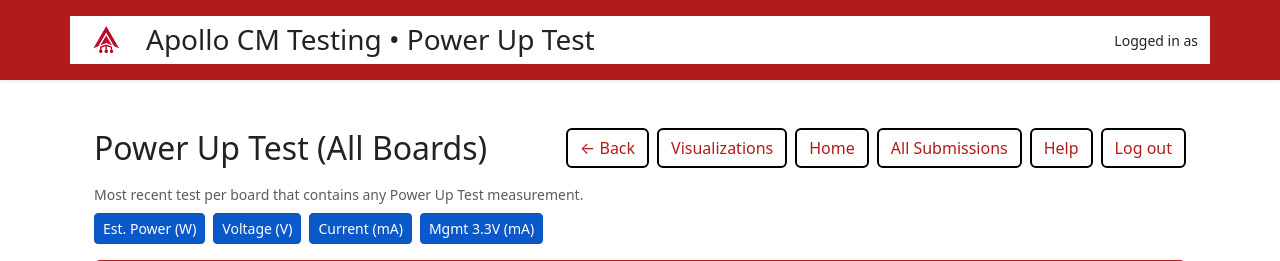
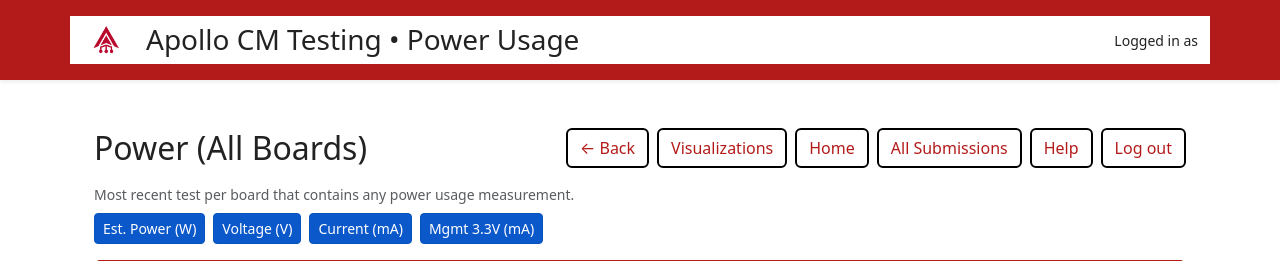
Before and after one commit to apollo-lhc/cm_testing_webapp, a Flask app: page /vis/power in a window 1280 px wide. Shown: the top 261 px of the page. Run offline with Flask 3, Linux system fonts and the light colour scheme; the visitor is signed in with stand-in values (Sample User, id 1); data that the repository does not hold is empty; some libraries are stand-ins or nearby versions.

Commit message:
changing names

```diff
--- a/templates/vis/power_menu.html
+++ b/templates/vis/power_menu.html
@@ -1,12 +1,12 @@
 {% extends "base.html" %}
-{% block title %}Power Up Test{% endblock %}
-{% block page_title %}Apollo CM Testing • Power Up Test{% endblock %}
+{% block title %}Power Usage{% endblock %}
+{% block page_title %}Apollo CM Testing • Power Usage{% endblock %}
 
 {% block content %}
 <div class="container py-4">
 
   <div class="d-flex align-items-center flex-wrap gap-3 mb-3">
-    <h2 class="mb-0">Power Up Test (All Boards)</h2>
+    <h2 class="mb-0">Power (All Boards)</h2>
 
     <div class="d-flex flex-wrap gap-2 ms-auto">
         <a class="btn btn-outline-red"
@@ -24,7 +24,7 @@
     </div>
 
   <div class="mb-2 text-muted small">
-    Most recent test per board that contains any Power Up Test measurement.
+    Most recent test per board that contains any power usage measurement.
   </div>
 
   <div class="d-flex flex-wrap gap-2 mb-3" id="metricControls">
--- a/visualizaions.py
+++ b/visualizaions.py
@@ -3,6 +3,7 @@
 # TODO Make one visualizaion tmeplate for all testing data just have a drop down to select what
 # TODO add a browser dark mode / light mode to fixx the coloring on the plots in all visualizations
 # TODO improve the print output for the power visualization in entry detail and other pages
+# TODO make power up test show only most rtecent test per serial on main page
 
 """
 Defines routes and logic for visualizing Eyescan data in the Flask web application.
```
Also changed, not shown: templates/vis/power_serial.html (+4 -4 lines).
